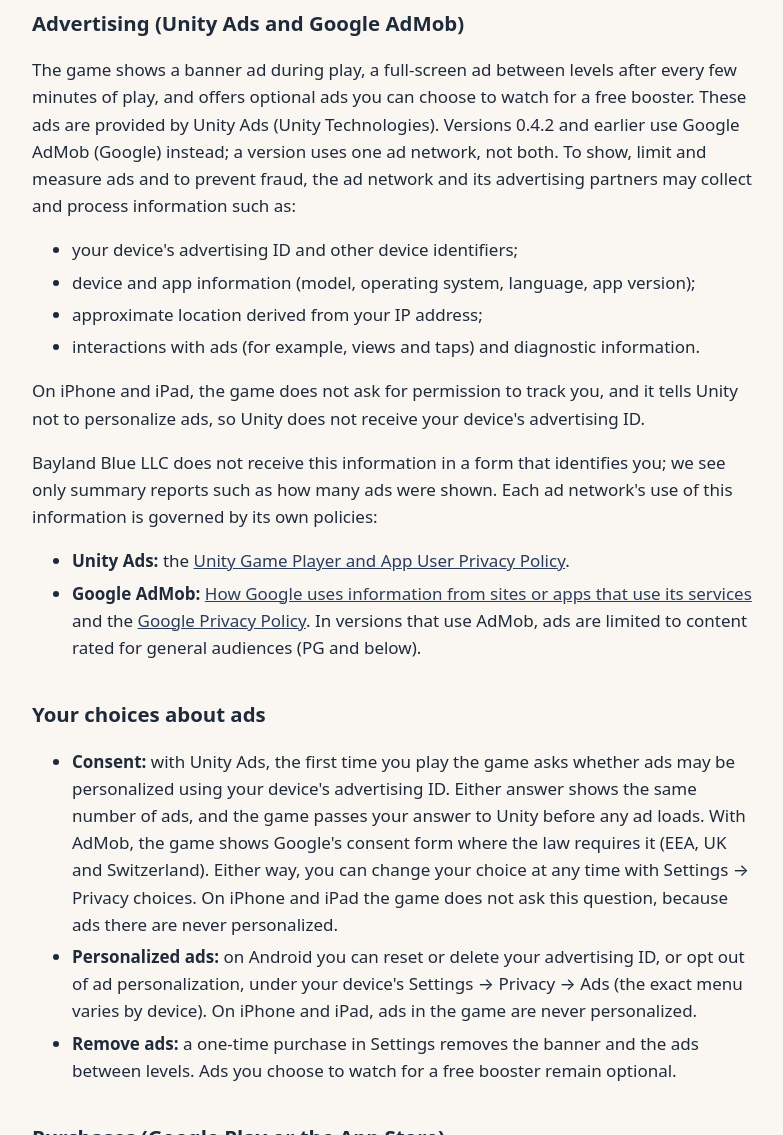
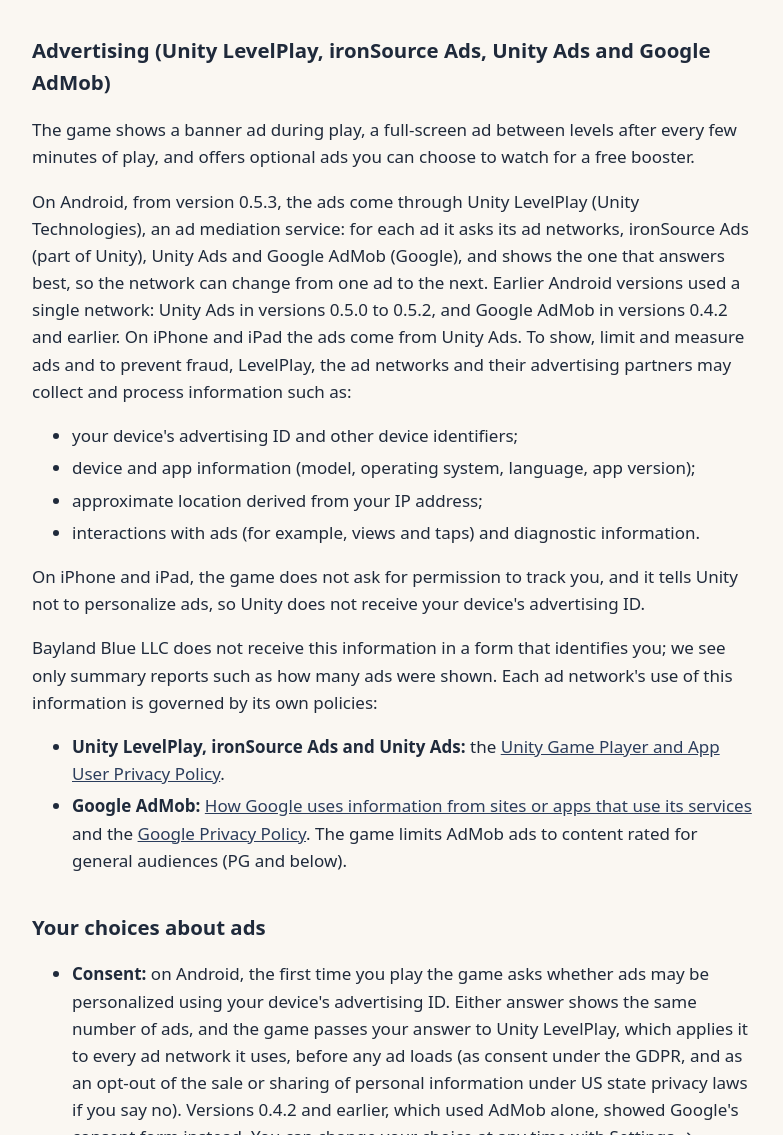
Before and after one commit to Baylandblue/baylandblue.github.io, a plain HTML site: page yardmaster/privacy.html in a window 1280 px wide. Shown: the part 1665-2800 px from the top of the page, without its empty margins (248-1031 px from the left). Drawn offline with Linux system fonts and the light colour scheme.

Commit message:
Yardmaster privacy: Android ads through Unity LevelPlay (ironSource Ads, Unity Ads, AdMob) from 0.5.3
Co-Authored-By: Claude Opus 5.5 <noreply@anthropic.com>

```diff
--- a/yardmaster/privacy.html
+++ b/yardmaster/privacy.html
@@ -11,7 +11,7 @@
 <body>
 <main>
 <h1>Yardmaster: Loop Sort – Privacy Policy</h1>
-<p class="meta">Effective November 15, 2026 · Bayland Blue LLC</p>
+<p class="meta">Effective November 27, 2026 · Bayland Blue LLC</p>
 
 <p>Yardmaster: Loop Sort ("the game") is made by Bayland Blue LLC. This policy explains what
 information the game uses, who receives it, and the choices you have.</p>
@@ -25,9 +25,10 @@ information the game uses, who receives it, and the choices you have.</p>
       iCloud account on iPhone and iPad.</li>
   <li>Bayland Blue LLC does not collect, receive or sell your data, except a bug report you
       choose to email us yourself.</li>
-  <li>The game shows ads from Unity Ads (earlier versions used Google AdMob), and the ad
-      network collects some device information to show and measure those ads, as described
-      below.</li>
+  <li>The game shows ads. On Android they come through Unity LevelPlay, which picks one of its
+      ad networks (ironSource Ads, Unity Ads or Google AdMob) for each ad; on iPhone and iPad they
+      come from Unity Ads. The ad networks collect some device information to show and measure
+      those ads, as described below.</li>
   <li>Purchases are handled entirely by Google Play on Android, or the App Store on iPhone and iPad.</li>
 </ul>
 
@@ -63,13 +64,16 @@ no sign-in in the game. Apple stores it, under the
 see it. Settings → Reset progress also clears this copy, and you can turn iCloud off for the
 game in your device's settings, in which case your progress stays only on that device.</p>
 
-<h2>Advertising (Unity Ads and Google AdMob)</h2>
+<h2>Advertising (Unity LevelPlay, ironSource Ads, Unity Ads and Google AdMob)</h2>
 <p>The game shows a banner ad during play, a full-screen ad between levels after every few
-minutes of play, and offers optional ads you can choose to watch for a free booster. These ads
-are provided by Unity Ads (Unity Technologies). Versions 0.4.2 and earlier use Google AdMob
-(Google) instead; a version uses one ad network, not both. To
-show, limit and measure ads and to prevent fraud, the ad network and its advertising partners
-may collect and process information such as:</p>
+minutes of play, and offers optional ads you can choose to watch for a free booster.</p>
+<p>On Android, from version 0.5.3, the ads come through Unity LevelPlay (Unity Technologies), an ad
+mediation service: for each ad it asks its ad networks, ironSource Ads (part of Unity), Unity Ads
+and Google AdMob (Google), and shows the one that answers best, so the network can change from
+one ad to the next. Earlier Android versions used a single network: Unity Ads in versions 0.5.0
+to 0.5.2, and Google AdMob in versions 0.4.2 and earlier. On iPhone and iPad the ads come from
+Unity Ads. To show, limit and measure ads and to prevent fraud, LevelPlay, the ad networks and
+their advertising partners may collect and process information such as:</p>
 <ul>
   <li>your device's advertising ID and other device identifiers;</li>
   <li>device and app information (model, operating system, language, app version);</li>
@@ -82,23 +86,25 @@ to personalize ads, so Unity does not receive your device's advertising ID.</p>
 summary reports such as how many ads were shown. Each ad network's use of this information is
 governed by its own policies:</p>
 <ul>
-  <li><strong>Unity Ads:</strong> the
+  <li><strong>Unity LevelPlay, ironSource Ads and Unity Ads:</strong> the
       <a href="https://unity.com/legal/game-player-and-app-user-privacy-policy">Unity Game
       Player and App User Privacy Policy</a>.</li>
   <li><strong>Google AdMob:</strong>
       <a href="https://policies.google.com/technologies/partner-sites">How Google uses
       information from sites or apps that use its services</a> and the
-      <a href="https://policies.google.com/privacy">Google Privacy Policy</a>. In versions that
-      use AdMob, ads are limited to content rated for general audiences (PG and below).</li>
+      <a href="https://policies.google.com/privacy">Google Privacy Policy</a>. The game limits
+      AdMob ads to content rated for general audiences (PG and below).</li>
 </ul>
 
 <h2>Your choices about ads</h2>
 <ul>
-  <li><strong>Consent:</strong> with Unity Ads, the first time you play the game asks whether
+  <li><strong>Consent:</strong> on Android, the first time you play the game asks whether
       ads may be personalized using your device's advertising ID. Either answer shows the same
-      number of ads, and the game passes your answer to Unity before any ad loads. With AdMob,
-      the game shows Google's consent form where the law requires it (EEA, UK and Switzerland).
-      Either way, you can change your choice at any time with Settings → Privacy choices.
+      number of ads, and the game passes your answer to Unity LevelPlay, which applies it to
+      every ad network it uses, before any ad loads (as consent under the GDPR, and as an
+      opt-out of the sale or sharing of personal information under US state privacy laws if
+      you say no). Versions 0.4.2 and earlier, which used AdMob alone, showed Google's consent
+      form instead. You can change your choice at any time with Settings → Privacy choices.
       On iPhone and iPad the game does not ask this question, because ads there are never
       personalized.</li>
   <li><strong>Personalized ads:</strong> on Android you can reset or delete your advertising ID,
@@ -127,7 +133,8 @@ child has provided personal information through the game, contact us and we will
 which we delete on request. Data collected by the ad networks, and your cloud save, can
 be managed through the choices above and through your Google or Apple account and device settings. Depending on where you
 live (for example under the GDPR or California law), you may have additional rights, which
-you can exercise with Unity or Google for advertising data.</p>
+you can exercise with Unity (for Unity LevelPlay, ironSource Ads and Unity Ads) or Google (for
+AdMob) for advertising data.</p>
 
 <h2>Changes to this policy</h2>
 <p>If this policy changes, the new version will be posted on this page with a new effective
```
